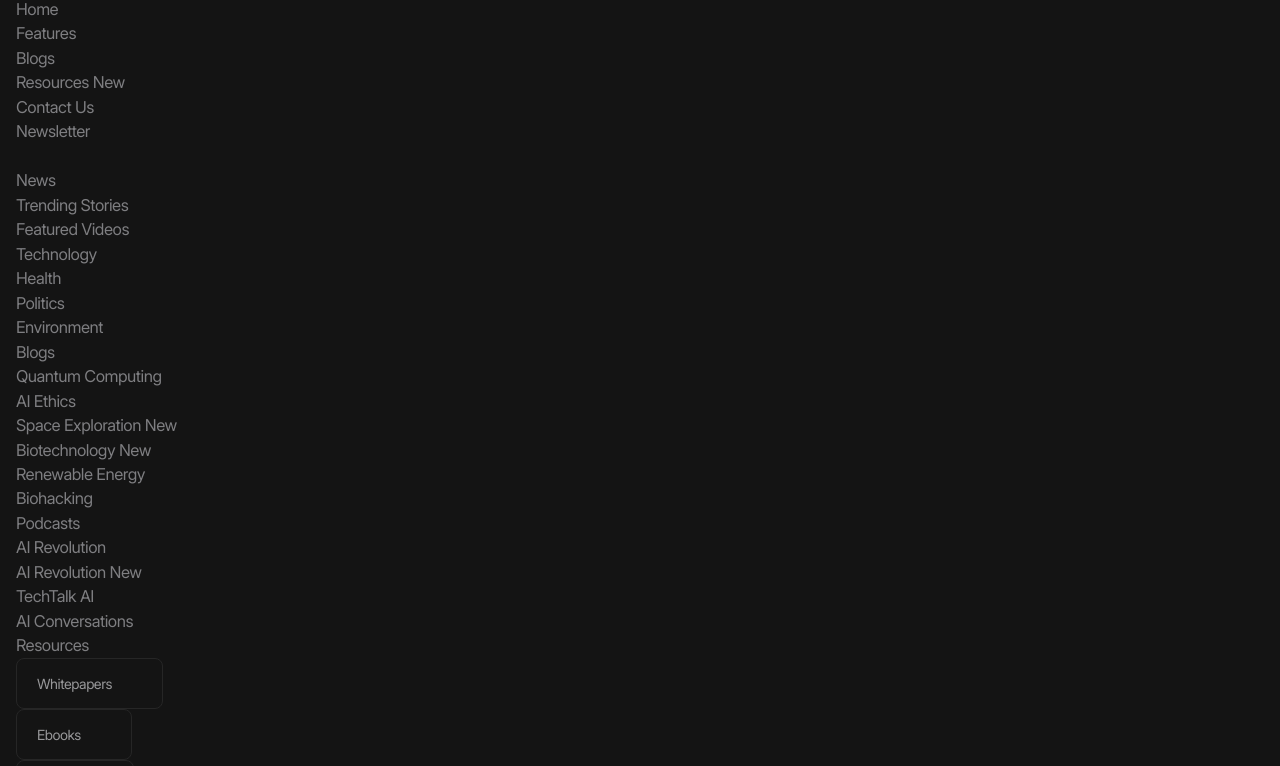
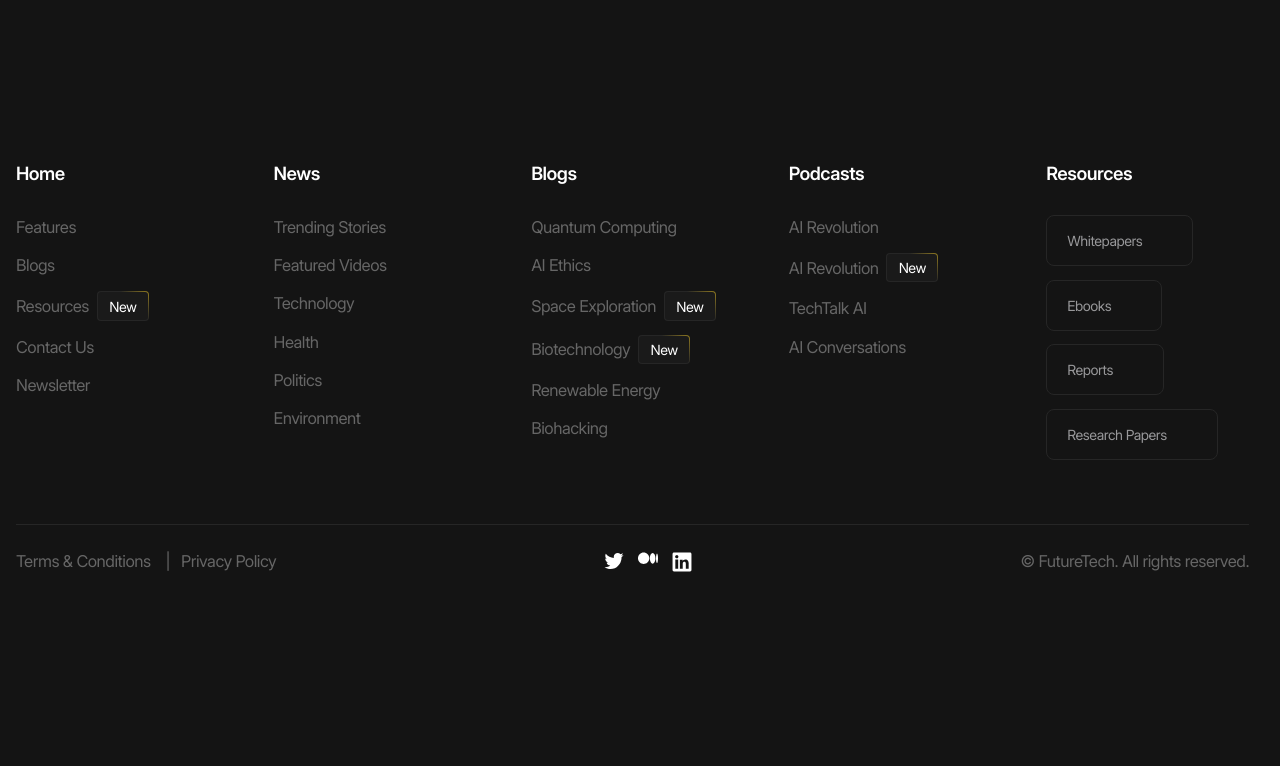
Before and after one commit to amsornet/FutureTech, a website with bundled scripts: page index.html in a window 1280 px wide. Shown: the part 203-969 px from the top of the page. After the commit the page ends 800 px from the top, so only its background shows below. Built offline with nearby package versions, Linux system fonts and the light colour scheme.

Commit message:
add adaptive footer

```diff
--- a/index.html
+++ b/index.html
@@ -67,14 +67,14 @@
             </div>
         </header>
 	<main>
-		Lorem ipsum dolor sit amet, consectetur adipisicing elit. Consectetur, deserunt!
+
 	</main>
 	<footer class="footer">
 		<div class="footer__inner container">
 			<div class="footer__body">
 				<nav class="footer__menu">
 					<div class="footer__menu-column">
-						<a href="/" class="footer__menu-main-link">Home</a>
+						<a href="/" class="footer__menu-main-link h6">Home</a>
 						<ul class="footer__menu-list">
 							<li class="footer__menu-item">
 								<a href="/" class="footer__menu-link">Features</a>
@@ -98,7 +98,7 @@
 						</ul>
 					</div>
 					<div class="footer__menu-column">
-						<a href="/" class="footer__menu-main-link">News</a>
+						<a href="/" class="footer__menu-main-link h6">News</a>
 						<ul class="footer__menu-list">
 							<li class="footer__menu-item">
 								<a href="/" class="footer__menu-link">Trending Stories</a>
@@ -121,10 +121,10 @@
 						</ul>
 					</div>
 					<div class="footer__menu-column">
-						<a href="/" class="footer__menu-main-link">Blogs</a>
+						<a href="/" class="footer__menu-main-link h6">Blogs</a>
 						<ul class="footer__menu-list">
 							<li class="footer__menu-item">
-								<a href="/" class="footer__menu-link">Quantum Computing</a>
+								<a href="/" class="footer__menu-link ">Quantum Computing</a>
 							</li>
 							<li class="footer__menu-item">
 								<a href="/" class="footer__menu-link">AI Ethics</a>
@@ -146,7 +146,7 @@
 						</ul>
 					</div>
 					<div class="footer__menu-column">
-						<a href="/" class="footer__menu-main-link">Podcasts</a>
+						<a href="/" class="footer__menu-main-link h6">Podcasts</a>
 						<ul class="footer__menu-list">
 							<li class="footer__menu-item">
 								<a href="/" class="footer__menu-link">AI Revolution</a>
@@ -164,7 +164,7 @@
 						</ul>
 					</div>
 					<div class="footer__menu-column">
-						<a href="/" class="footer__menu-main-link">Resources</a>
+						<a href="/" class="footer__menu-main-link h6">Resources</a>
 						<ul class="footer__menu-list">
 							<li class="footer__menu-item">
 								<a href="/" class="footer__menu-link button">
--- /dev/null
+++ b/styles/blocks/_badge.scss
@@ -0,0 +1,26 @@
+@use '../helpers' as *;
+
+.badge {
+  display: inline-flex;
+  padding: fluid(4, 2) fluid(12, 10);
+  font-size: rem(16);
+  color: var(--color-light);
+  background:
+          linear-gradient(
+                          var(--color-dark-10),
+                          var(--color-dark-10)) padding-box,
+          linear-gradient(
+          45deg,
+          var(--color-dark-15) 64%,
+          var(--color-accent) 136%
+          ) border-box;
+  border: rem(1) solid transparent;
+
+  border-radius: rem(6);
+
+  @include laptop {
+    border-radius: rem(4);
+    font-size: rem(14);
+  }
+
+}
--- /dev/null
+++ b/styles/blocks/_footer.scss
@@ -0,0 +1,98 @@
+@use '../helpers' as *;
+
+.footer {
+  color: var(--color-dark-40);
+
+  &__body {
+    padding-block: fluid(80, 40);
+    border-bottom: var(--border);
+  }
+
+  &__menu {
+    display: grid;
+    grid-template-columns: repeat(5, 1fr);
+    align-items: start;
+    column-gap: fluid(80, 20);
+
+    @include tablet {
+      grid-template-columns: repeat(2, 1fr);
+      row-gap: rem(40);
+    }
+
+    @include mobile {
+      row-gap: rem(20);
+    }
+
+    &-column {
+      display: grid;
+      row-gap: fluid(36, 16);
+
+      &:last-child {
+        @include tablet {
+          grid-column: -1 / 1;
+
+          .footer__menu-list {
+            flex-direction: row;
+            flex-wrap: wrap;
+            gap: rem(12);
+          }
+        }
+
+
+      }
+    }
+
+    &-list {
+      display: flex;
+      flex-direction: column;
+      row-gap: fluid(18, 8);
+    }
+
+    &-item {
+      display: flex;
+      align-items: center;
+      column-gap: rem(8);
+    }
+
+
+  }
+
+  &__extra {
+    display: flex;
+    justify-content: space-between;
+    align-items: center;
+    column-gap: 1rem;
+    padding-block: rem(40);
+
+    @include laptop {
+      padding-block: rem(24);
+    }
+
+    @include mobile {
+      flex-direction: column;
+      row-gap: rem(20);
+    }
+
+    &-menu {
+      &-list {
+        display: flex;
+
+      }
+
+      &-item:not(:last-child)::after {
+            content: '|';
+            margin-inline: rem(11);
+      }
+    }
+  }
+
+  &__soc1als {
+    @include mobile {
+      order: -1;
+    }
+  }
+
+
+
+
+}
--- /dev/null
+++ b/styles/blocks/_soc1als.scss
@@ -0,0 +1,30 @@
+@use '../helpers' as *;
+
+.soc1als {
+  &__list {
+    display: flex;
+    column-gap: rem(20);
+
+    @include laptop {
+      column-gap: rem(14);
+    }
+  }
+
+  &__item {
+    display: flex;
+  }
+
+  &__link {
+    --size: #{rem(24)};
+
+    @include square(var(--size));
+
+    color: var(--color-light);
+
+    @include laptop {
+      --size: #{rem(20)};
+    }
+
+
+  }
+}
--- a/styles/main.scss
+++ b/styles/main.scss
@@ -9,3 +9,10 @@
 @use 'blocks/button';
 @use 'blocks/burger-button';
 @use 'blocks/header';
+@use 'blocks/footer';
+@use 'blocks/badge';
+@use 'blocks/soc1als';
+
+.header {
+  display: none !important;
+}
```
Also changed, not shown: styles/main.css, 1 other file.
